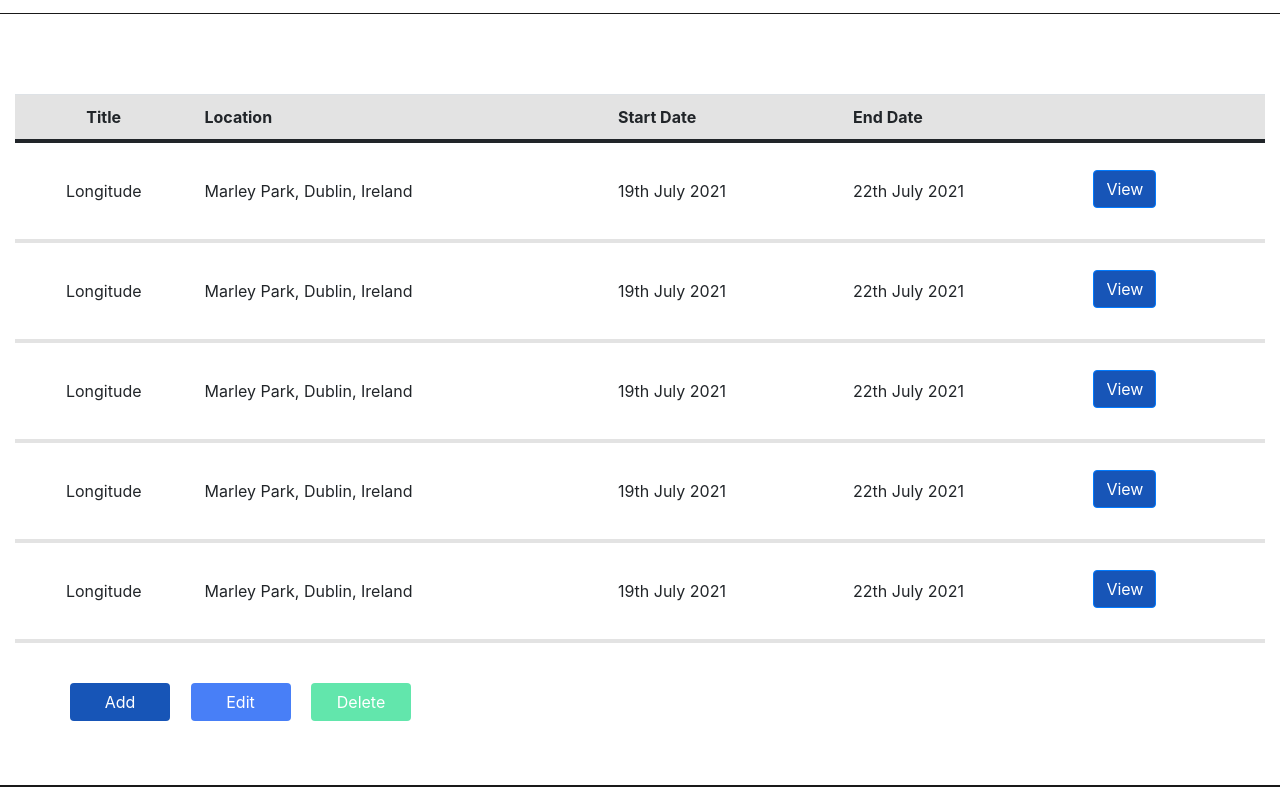
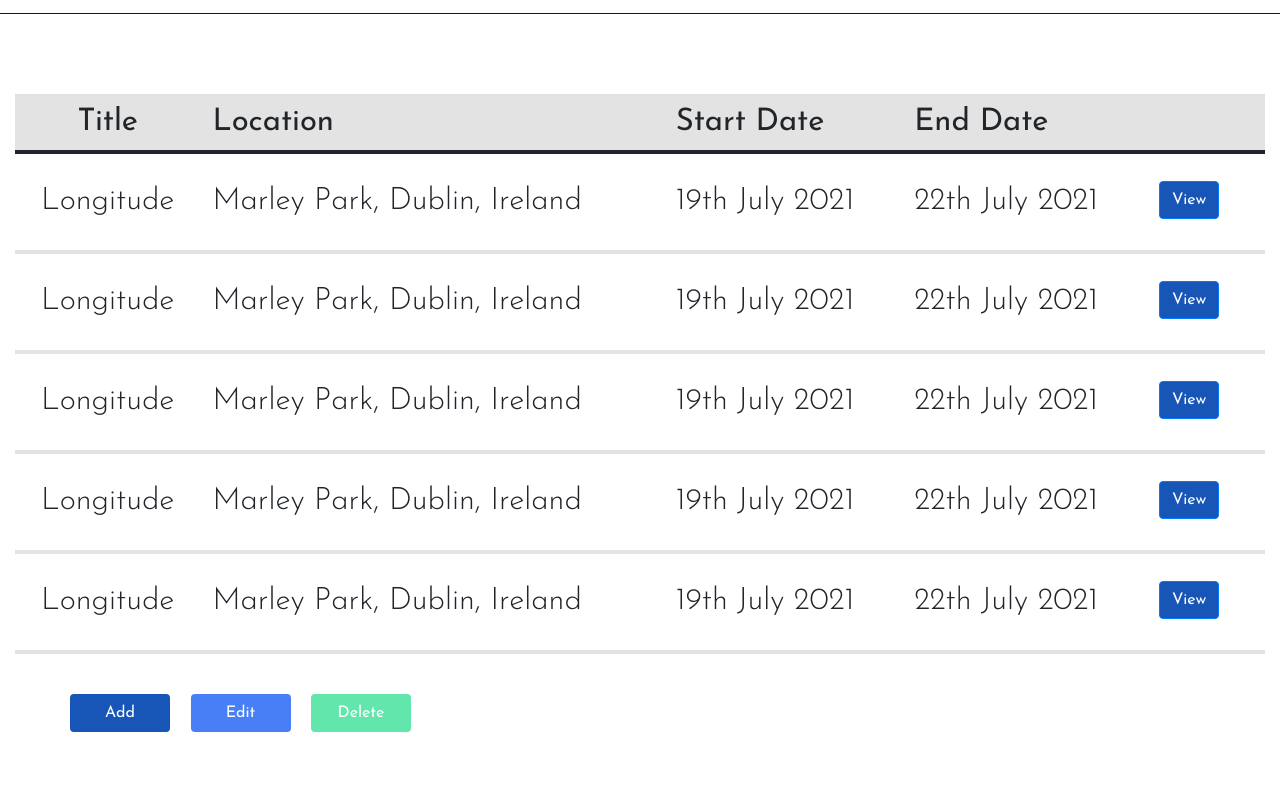
Before and after one commit to Tim-N00192726/Tim-N00192726.github.io, a plain HTML site: page form.html in a window 1280 px wide. Shown: the part 94-884 px from the top of the page. Drawn offline with nearby package versions, Linux system fonts and the light colour scheme.

Commit message:
Update mystyle.css

```diff
--- a/css/mystyle.css
+++ b/css/mystyle.css
@@ -152,7 +152,17 @@
   border-left: 0px;
   border-right: 0px;
 }
+.table-head-text{
+  font-family: 'Josefin Sans', 'sans-serif';
+  font-weight: 400;
+  font-size: 31px;
+}
+.table-text{
+  font-family: 'Josefin Sans', 'sans-serif';
+  font-weight: 300;
+  font-size: 31px;
 
+}
 .table {
   margin-top: 80px;
 }
@@ -180,20 +190,35 @@
   color: #fff;
   width: 100px;
   margin-left: 40px;
+  font-family: 'Josefin Sans', 'sans-serif';
+  font-weight: 400;
 }
 .edit-button{
   background-color: #487FF7;
   color: #fff;
   width: 100px;
   margin-left: 16px;
+  font-family: 'Josefin Sans', 'sans-serif';
+  font-weight: 400;
 }
 .delete-button{
   background-color: #62E6AC;
   color: #fff;
   width: 100px;
   margin-left: 16px;
+  font-family: 'Josefin Sans', 'sans-serif';
+  font-weight: 400;
+
 }
 .card-image{
   max-height: 341px;
   min-height: 341px;
 }
+.table-button{
+  font-family: 'Josefin Sans', 'sans-serif';
+  font-weight: 400;
+}
+.btn{
+  font-family: 'Josefin Sans', 'sans-serif';
+  font-weight: 400;
+}
```
